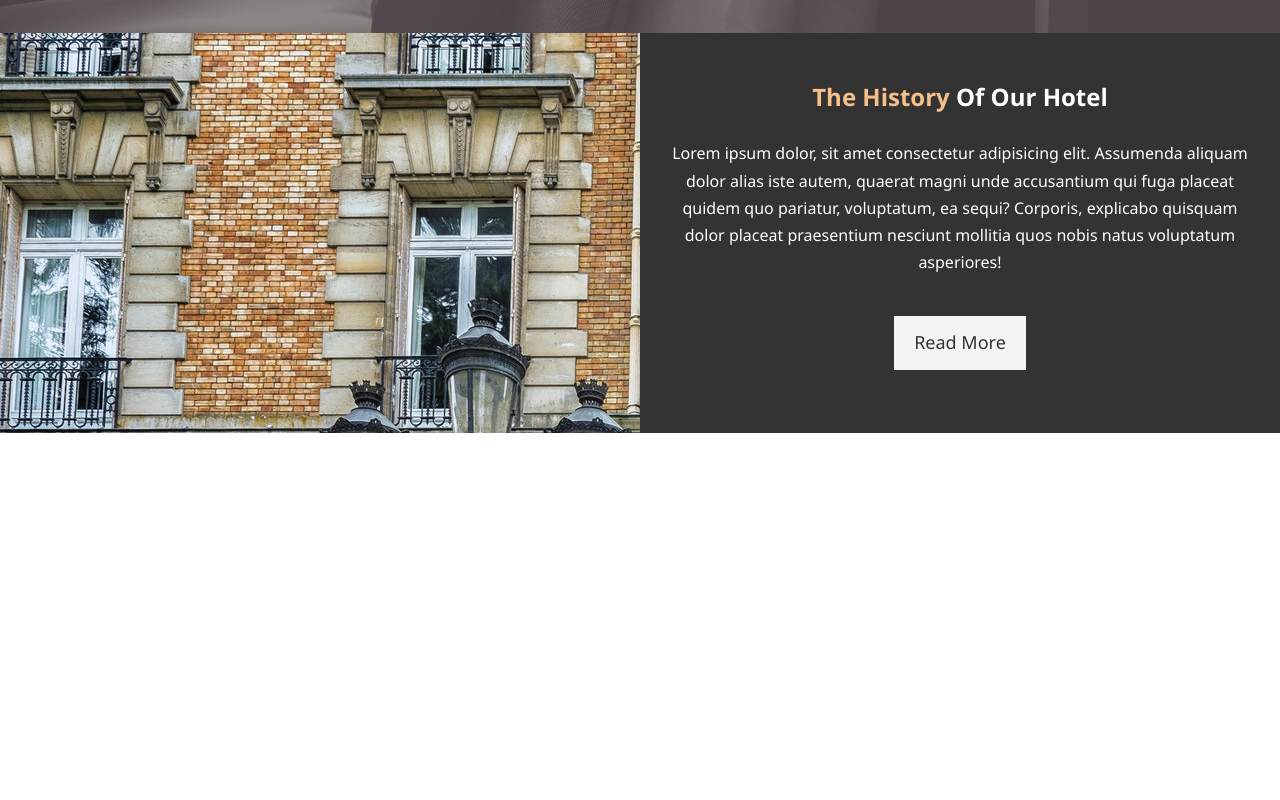
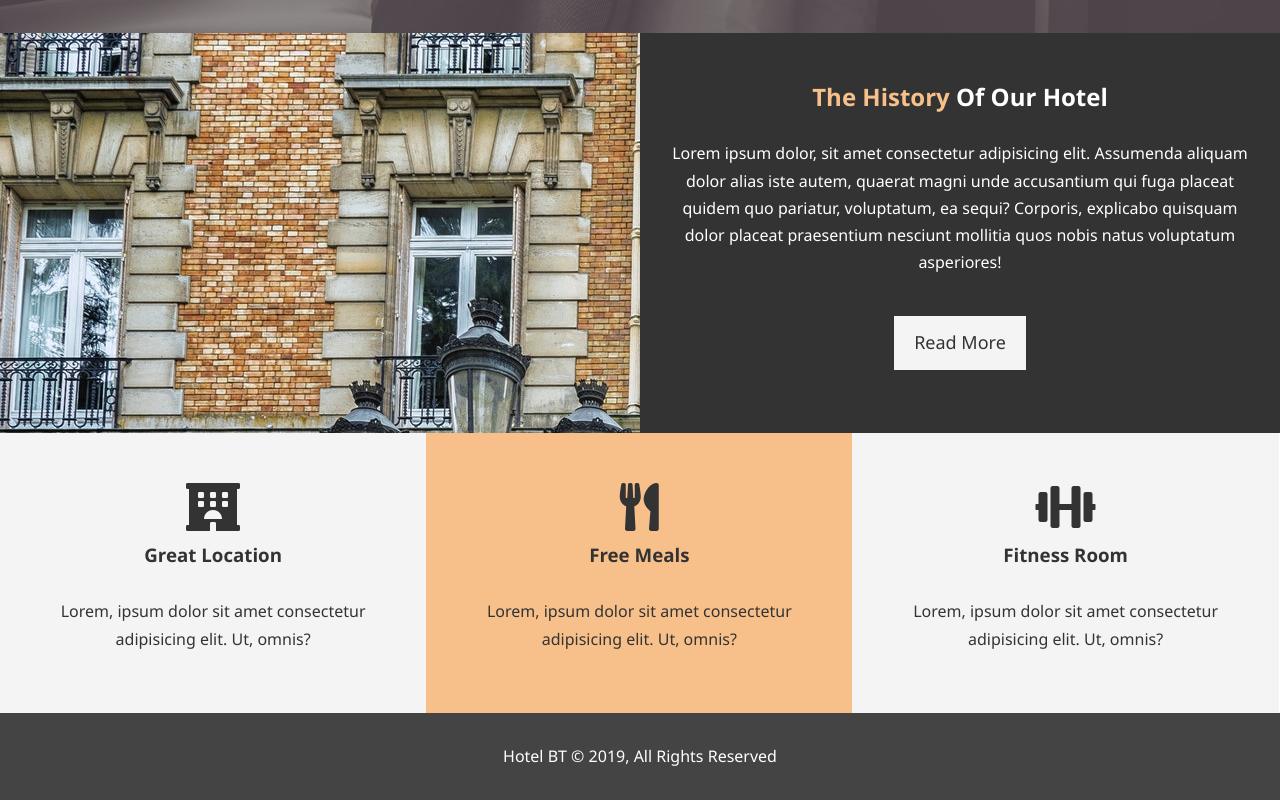
Before and after one commit to Florian-Cywinski/hotel-website, a plain HTML site: page index.html in a window 1280 px wide. Shown: the part 634-1434 px from the top of the page. Before the commit the page ends 1067 px from the top, so only its background shows below. Drawn offline with Linux system fonts and the light colour scheme.

Commit message:
Features & Footer part

```diff
--- a/css/style.css
+++ b/css/style.css
@@ -75,7 +75,7 @@ p {
   color: #333;
 }
 
-.clr {
+.clr {    /* To stop float */
   clear: both;
 }
 
@@ -171,3 +171,23 @@ p {
 #home-info .info-content p {
   padding-bottom: 30px;
 }
+
+/* Features - The part with the three boxes (Great Location - Free Meals - Fitness Room) */
+.box {
+  float: left;  /* To align the three boxes horizontally */
+  width: 33.3%; /* Tohave all three boxes the same width */
+  padding: 50px;  /* This is not added to the box size (33.3) coz of box-sizing: border-box; */
+  text-align:center;
+}
+
+.box i {
+  margin-bottom: 10px;
+}
+
+/* Footer */
+#main-footer {
+  text-align: center;
+  background: #444;
+  color: #fff;
+  padding: 20px;
+}
--- a/index.html
+++ b/index.html
@@ -49,5 +49,28 @@
     </div>
   </section>
 
+  <section id="features">
+    <div class="box bg-light">
+      <i class="fas fa-hotel fa-3x"></i>  <!-- To implement the fontawesome icon - fas fa-hotel are fontawesome classes (fa-hotel for the specific icon) fa-3x is for the size of the icon (fa-4x would be bigger) -->
+      <h3>Great Location</h3>
+      <p>Lorem, ipsum dolor sit amet consectetur adipisicing elit. Ut, omnis?</p>
+    </div>
+    <div class="box bg-primary">
+        <i class="fas fa-utensils fa-3x"></i>
+        <h3>Free Meals</h3>
+        <p>Lorem, ipsum dolor sit amet consectetur adipisicing elit. Ut, omnis?</p>
+    </div>
+    <div class="box bg-light">
+        <i class="fas fa-dumbbell fa-3x"></i>
+        <h3>Fitness Room</h3>
+        <p>Lorem, ipsum dolor sit amet consectetur adipisicing elit. Ut, omnis?</p>
+    </div>
+  </section>
+
+  <div class="clr"></div> <!-- To stop float -->
+
+  <footer id="main-footer">
+    <p>Hotel BT &copy; 2019, All Rights Reserved</p>
+  </footer>
 </body>
 </html>
```
Also changed, not shown: 1 other file.
